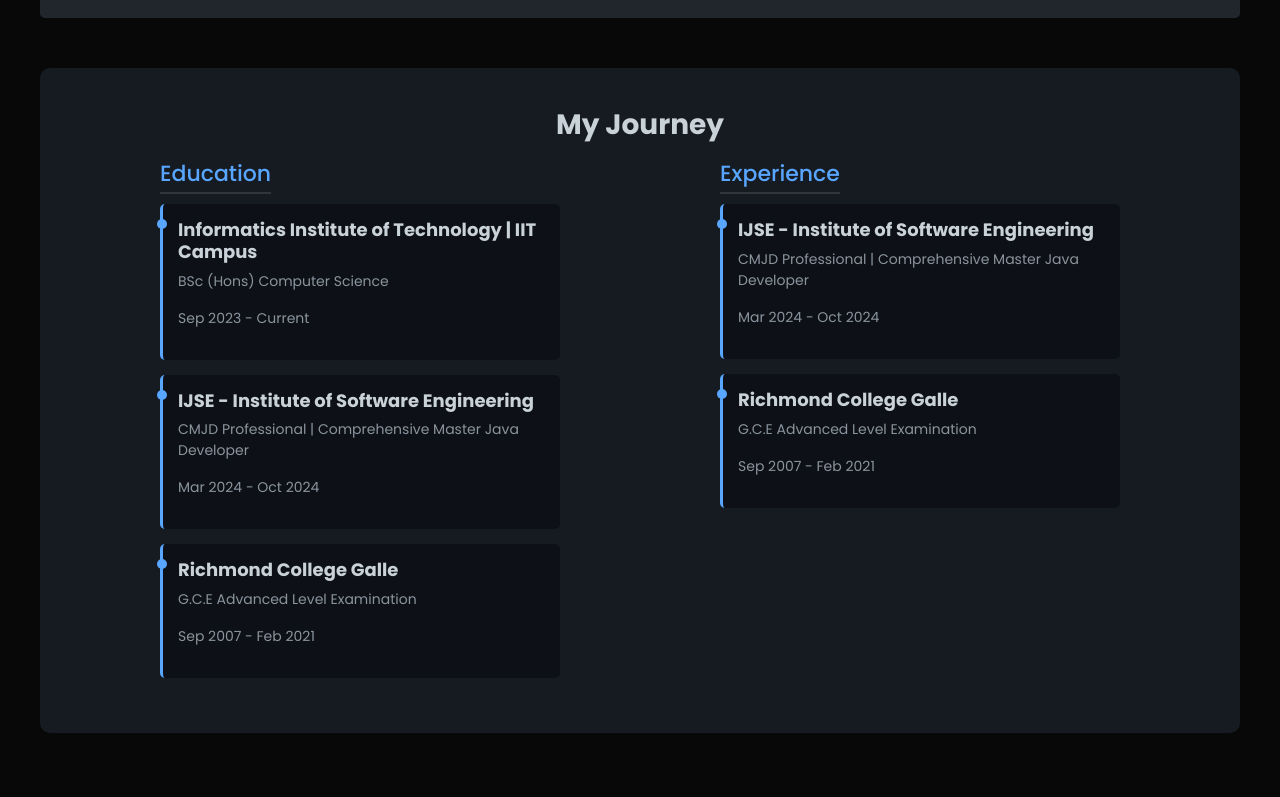
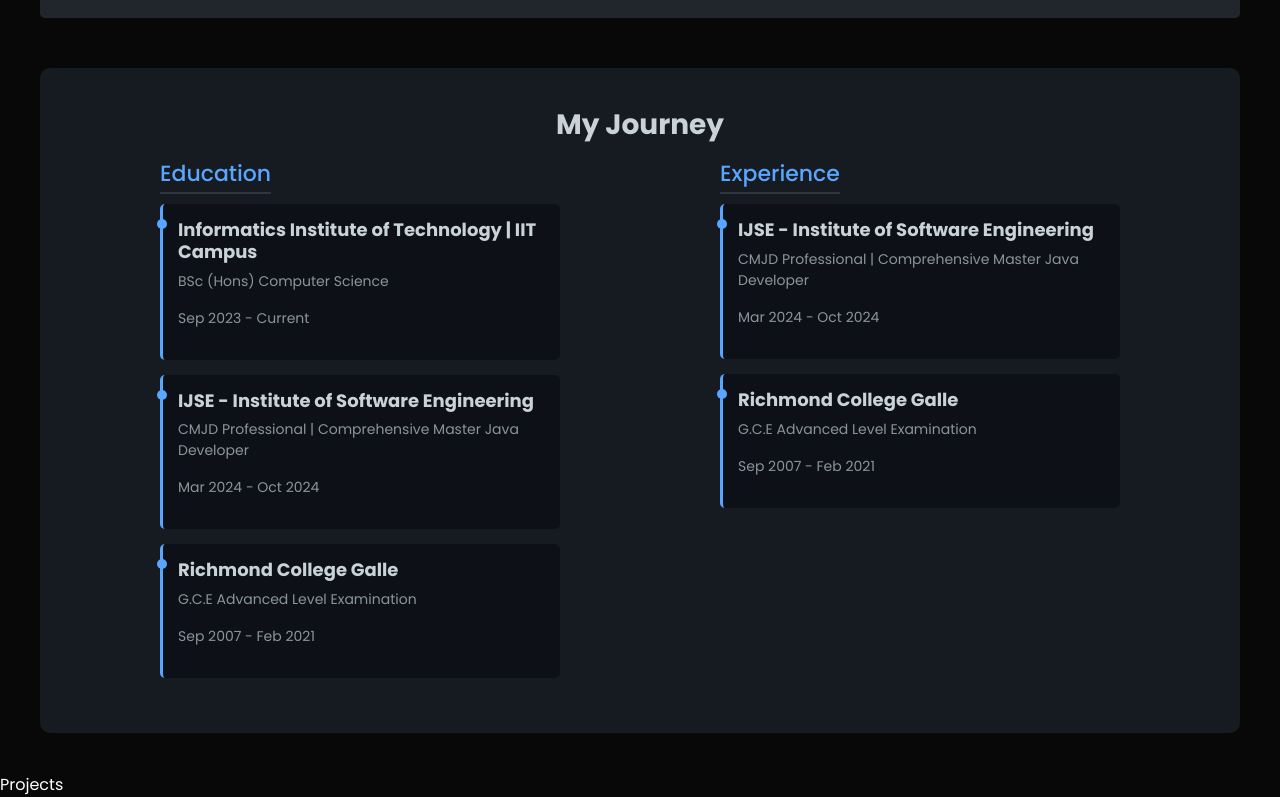
Before and after one commit to TharinduDMadushanka/tharindu-madushanka-portfolio, a React (Vite) app: page / in a window 1280 px wide. Shown: the part 1645-2442 px from the top of the page. Before the commit the page ends 2418 px from the top, so only its background shows below. Built offline with nearby package versions, Linux system fonts and the light colour scheme.

Commit message:
created Projects component and add it in to App

```diff
--- a/src/App.jsx
+++ b/src/App.jsx
@@ -3,6 +3,7 @@
 import Hero from './components/Hero/Hero'
 import Service from './components/Service/Service'
 import About from './components/About/About'
+import Projects from './components/Projects/Projects'
 
 const App = () => {
   return (
@@ -11,6 +12,7 @@
       <Hero/>
       <Service/>
       <About/>
+      <Projects/>
     </div>
   )
 }
--- /dev/null
+++ b/src/components/Projects/Projects.jsx
@@ -0,0 +1,11 @@
+import React from 'react'
+
+const Projects = () => {
+  return (
+    <div>
+      Projects
+    </div>
+  )
+}
+
+export default Projects
```
Also changed, not shown: src/components/Projects/Projects.css (added).
